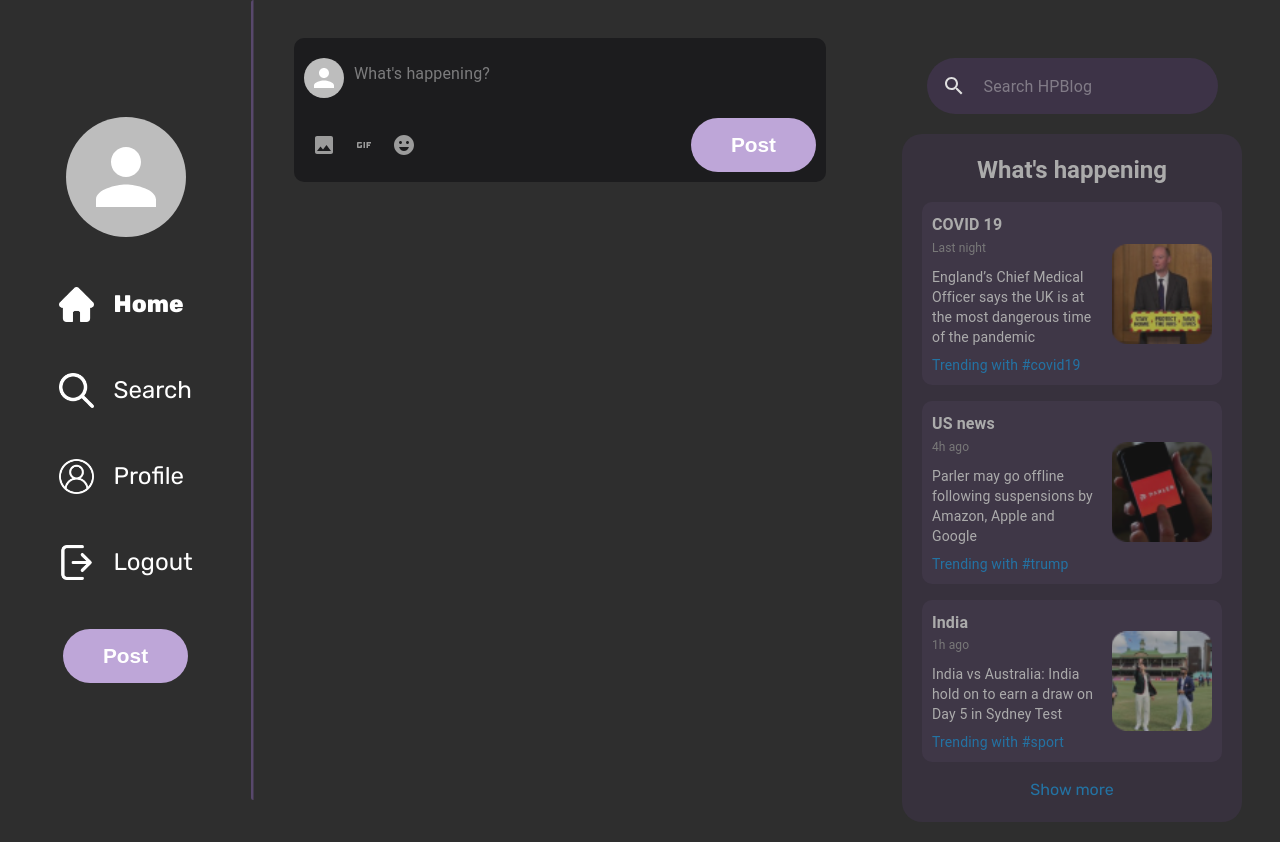
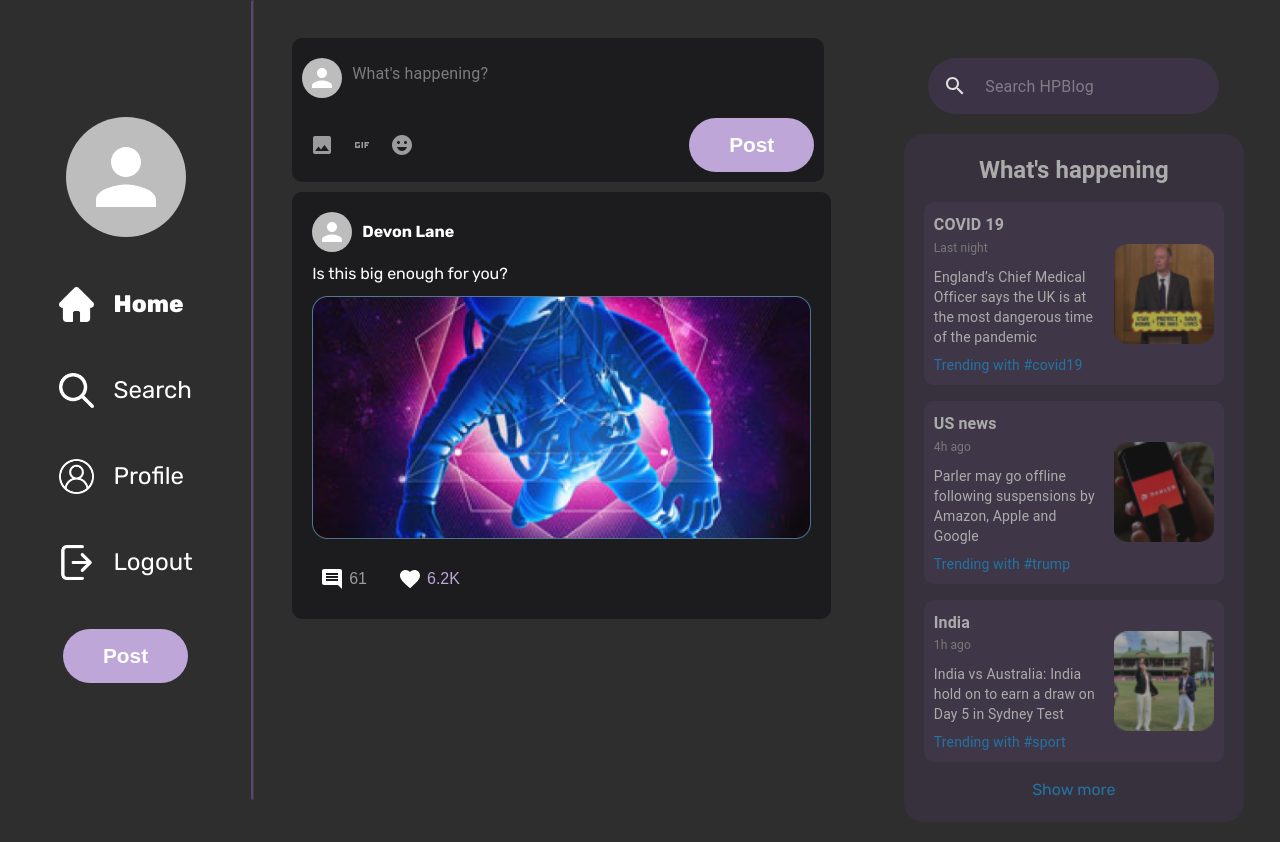
Before and after one commit to HoneyBlog/Frontend, a React (Vite) app in the folder frontend/: page / in a window 1280 px wide. Built offline with nearby package versions, Linux system fonts and the light colour scheme; sample sign-in values are in the browser's storage.

Commit message:
HON-11 -post

```diff
--- a/frontend/src/App.jsx
+++ b/frontend/src/App.jsx
@@ -1,5 +1,5 @@
 import "./App.css";
-import LoginPage from "./pages/LoginPage/LoginPage";
+import LoginPage from "./pages/LoginPage/loginPage";
 import HomePage from "./pages/HomePage";
 import { BrowserRouter as Router, Route, Routes, Navigate } from 'react-router-dom';
 import { useEffect } from 'react';
--- /dev/null
+++ b/frontend/src/components/PostContent/PostContent.jsx
@@ -0,0 +1,48 @@
+import React from 'react';
+import FavoriteIcon from '@mui/icons-material/Favorite';
+import CommentIcon from '@mui/icons-material/Comment';
+import {
+  PostContainer,
+  PostHeader,
+  PostAvatar,
+  UserName,
+//   PostTime,
+  PostContentText,
+  PostImage,
+  PostFooter,
+  IconButtonStyled,
+  LikeCount,
+  CommentCount,
+  PostFooterIcons
+} from './PostContent.styled';
+import postImage from '../../../assets/postcontent.png';
+
+const PostTemplate = () => {
+    return (
+      <PostContainer>
+        <PostHeader>
+          <PostAvatar alt="User Avatar" />
+          <div>
+            <UserName>Devon Lane</UserName>
+            {/* <PostTime>23s</PostTime> */}
+          </div>
+        </PostHeader>
+        <PostContentText>Is this big enough for you?</PostContentText>
+        {postImage && <PostImage src={postImage} alt="Post image" />}
+        <PostFooter>
+          <PostFooterIcons>
+            <IconButtonStyled>
+              <CommentIcon style={{ color: "white" }} />
+              <CommentCount>61</CommentCount>
+            </IconButtonStyled>
+            <IconButtonStyled>
+              <FavoriteIcon style={{ color: "white" }} />
+              <LikeCount>6.2K</LikeCount>
+            </IconButtonStyled>
+          </PostFooterIcons>
+        </PostFooter>
+      </PostContainer>
+    );
+  };
+
+export default PostTemplate;
--- /dev/null
+++ b/frontend/src/components/PostContent/PostContent.styled.js
@@ -0,0 +1,74 @@
+import styled from 'styled-components';
+import Avatar from "@mui/material/Avatar";
+import IconButton from "@mui/material/IconButton";
+
+export const PostContainer = styled.div`
+  position: relative;
+  display: flex;
+  flex-direction: column;
+  background-color: #1c1c1e;
+  padding: 20px;
+  border-radius: 10px;
+  width: 39vw;
+  gap: 10px;
+`;
+
+export const PostHeader = styled.div`
+  display: flex;
+  align-items: center;
+  color: white;
+`;
+
+export const PostAvatar = styled(Avatar)`
+  margin-right: 10px;
+`;
+
+export const UserName = styled.div`
+  font-weight: bold;
+`;
+
+export const PostTime = styled.div`
+  color: #9b9b9b;
+  font-size: 0.8rem;
+`;
+
+export const PostContentText = styled.div`
+//   margin: 10px 0;
+  color: white;
+  text-align: left
+`;
+
+export const PostImage = styled.img`
+  max-width: 100%;
+  border-radius: 10px;
+`;
+
+export const PostFooter = styled.div`
+  display: flex;
+  justify-content: space-between;
+  align-items: center;
+  margin-top: 10px;
+`;
+
+export const IconButtonStyled = styled(IconButton)`
+  color: white;
+`;
+
+export const LikeCount = styled.span`
+  color: #BEA6D8;
+  margin-left: 5px;
+  font-size: 1rem;
+  `;
+
+export const CommentCount = styled.span`
+  color: #9b9b9b;
+  margin-left: 5px;
+  font-size: 1rem;
+`;
+
+export const PostFooterIcons = styled.div`
+  display: flex;
+  align-items: center;
+  gap: 15px;
+
+`;
--- a/frontend/src/pages/HomePage.jsx
+++ b/frontend/src/pages/HomePage.jsx
@@ -4,6 +4,7 @@ import Postcomponent from '../components/Post/Post';
 import Search from '../components/Search/Search';
 import './HomePage.styled.css';
 import SearchContent from '../components/SearchContent/SearchContent';
+import PostContent from '../components/PostContent/PostContent';
 
 const HomePage = () => {
   const handleSearchChange = (e) => {
@@ -16,6 +17,7 @@ const HomePage = () => {
       <div className="container">
         <div className="mainContent">
           <Postcomponent />
+          <PostContent />
         </div>
         <aside className="sidebar">
         <div className="search-container">
--- a/frontend/src/pages/HomePage.styled.css
+++ b/frontend/src/pages/HomePage.styled.css
@@ -25,6 +25,7 @@
   .mainContent {
     display: flex;
     flex-direction: column;
+    gap: 10px;
   }
 
   .postHome {
```
Also changed, not shown: frontend/assets/postcontent.png (added).
